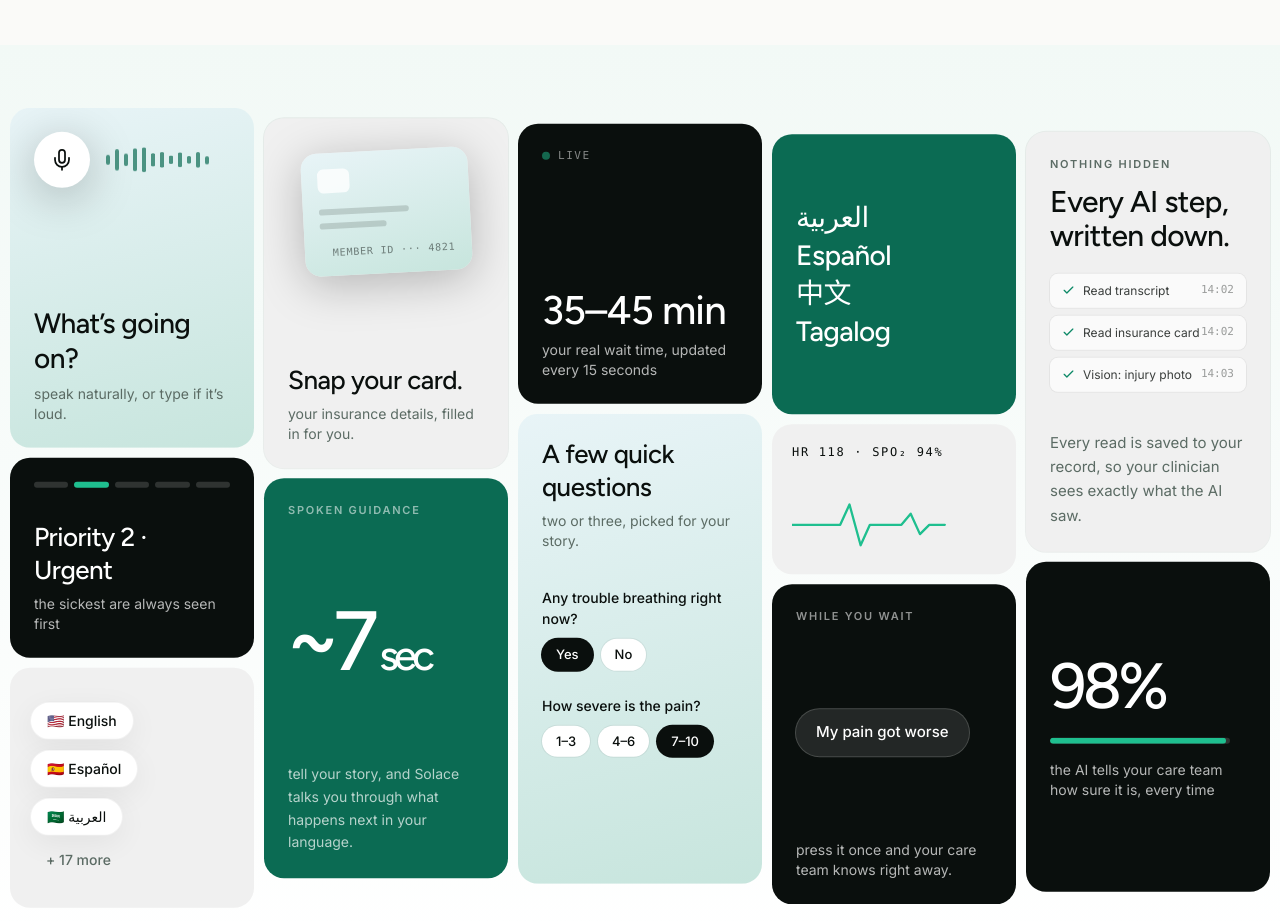
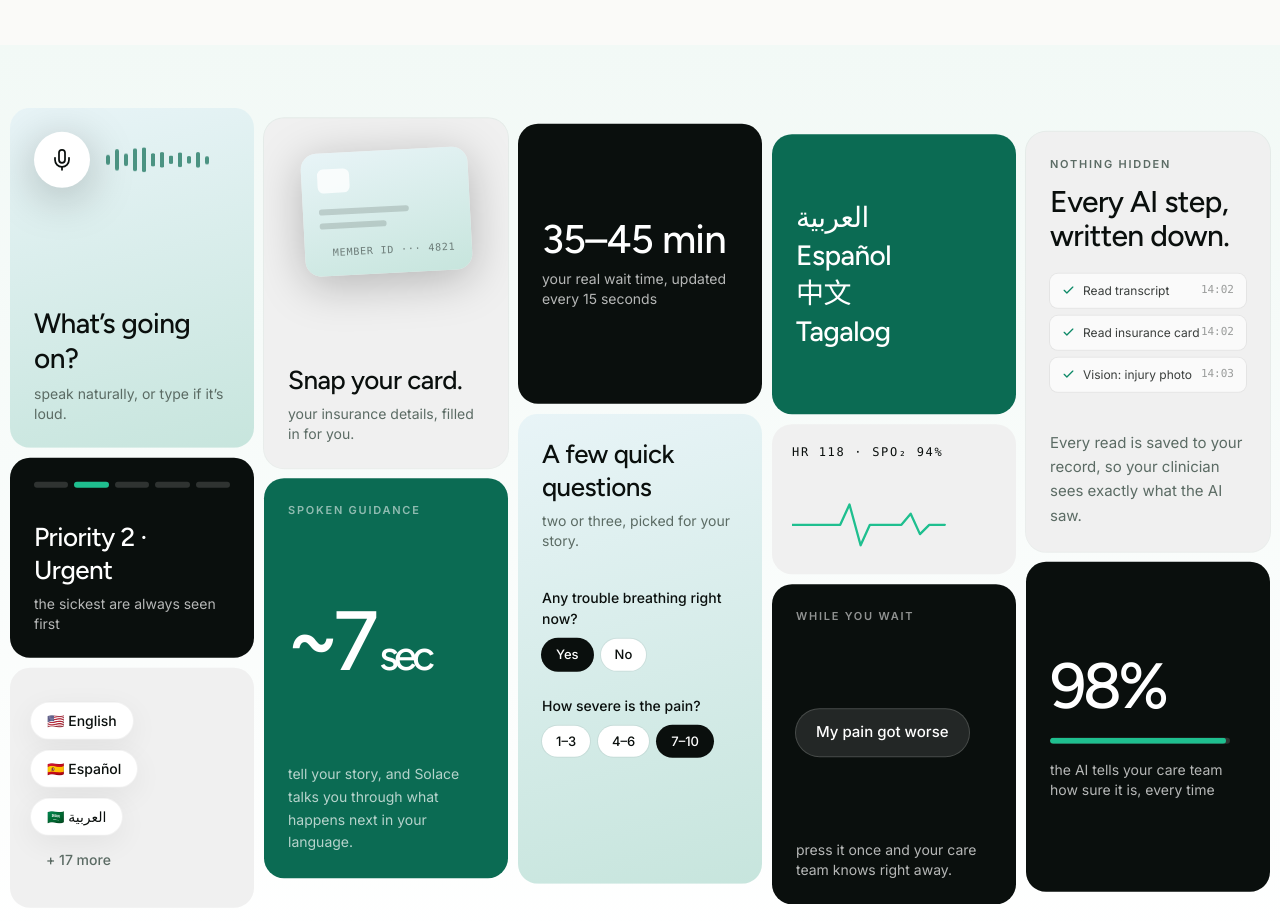
Before and after one commit to Dhruvjain35/solace-ai, a React (Vite) app in the folder landing/: page / in a window 1280 px wide. Shown: the part 7640-8561 px from the top of the page. Built offline with nearby package versions, Linux system fonts and the light colour scheme; a web font is replaced by a local one.

Commit message:
landing: remove the LIVE pulse from the wait-time tile

```diff
--- a/landing/src/components/product/TileGrid.tsx
+++ b/landing/src/components/product/TileGrid.tsx
@@ -271,32 +271,13 @@ export default function TileGrid() {
         {/* ---- Column 3 (drifts up) ---- */}
         <motion.div style={{ y: yOdd }} className={`${col} hidden pt-4 md:flex`}>
           <Tile index={5} reduce={reduce} className="h-[280px] bg-ink">
-            <div className="flex h-full flex-col justify-between p-6 text-white">
-              {/* Live pulse — the wait time is updating right now. */}
-              <div className="flex items-center gap-2">
-                <motion.span
-                  className="h-2 w-2 rounded-full bg-solace-green-500"
-                  animate={
-                    still || !onStage ? { opacity: 1 } : { opacity: [1, 0.3, 1] }
-                  }
-                  transition={
-                    still || !onStage
-                      ? { duration: 0 }
-                      : { duration: 1.6, ease: 'easeInOut', repeat: Infinity }
-                  }
-                />
-                <span className="font-mono text-[11px] uppercase tracking-[0.14em] text-white/50">
-                  Live
-                </span>
-              </div>
-              <div>
+            <div className="flex h-full flex-col justify-center p-6 text-white">
               <p className="font-sofia text-[40px] font-medium leading-none tracking-[-0.02em]">
                 35–45 min
               </p>
               <p className="mt-2.5 text-sm text-white/70">
                 your real wait time, updated every 15 seconds
               </p>
-              </div>
             </div>
           </Tile>
 
```
Lines whose indentation alone changed are shown as unchanged.
